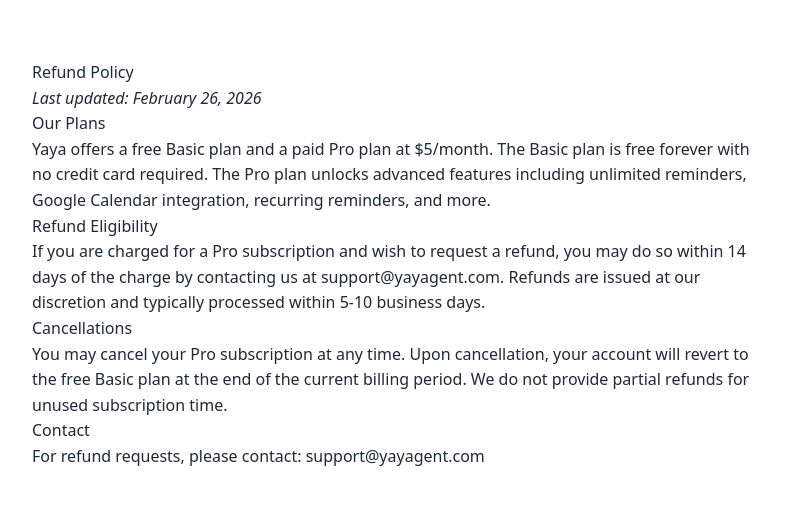
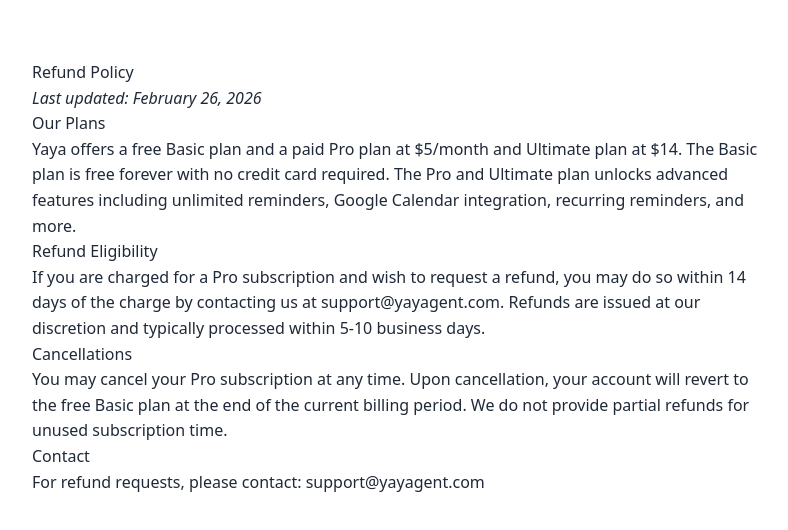
Before and after one commit to yairsabag/yaya-oauth-page, a Next.js app: page /refund-policy in a window 1280 px wide. Shown: the top 530 px of the page, without its empty margins (240-1028 px from the left). Built offline with nearby package versions, Linux system fonts and the light colour scheme.

Commit message:
Update page.tsx

```diff
--- a/src/app/refund-policy/page.tsx
+++ b/src/app/refund-policy/page.tsx
@@ -5,7 +5,7 @@ export default function RefundPolicy() {
       <p><em>Last updated: February 26, 2026</em></p>
 
       <h2>Our Plans</h2>
-      <p>Yaya offers a free Basic plan and a paid Pro plan at $5/month. The Basic plan is free forever with no credit card required. The Pro plan unlocks advanced features including unlimited reminders, Google Calendar integration, recurring reminders, and more.</p>
+      <p>Yaya offers a free Basic plan and a paid Pro plan at $5/month and Ultimate plan at $14. The Basic plan is free forever with no credit card required. The Pro and Ultimate plan unlocks advanced features including unlimited reminders, Google Calendar integration, recurring reminders, and more.</p>
 
       <h2>Refund Eligibility</h2>
       <p>If you are charged for a Pro subscription and wish to request a refund, you may do so within 14 days of the charge by contacting us at support@yayagent.com. Refunds are issued at our discretion and typically processed within 5-10 business days.</p>
```
